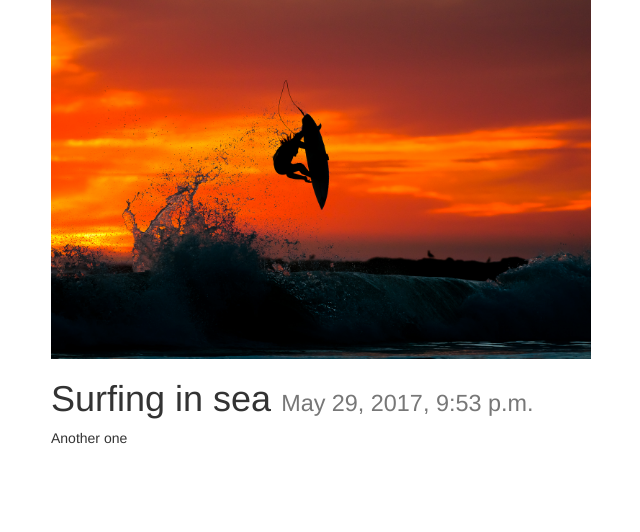
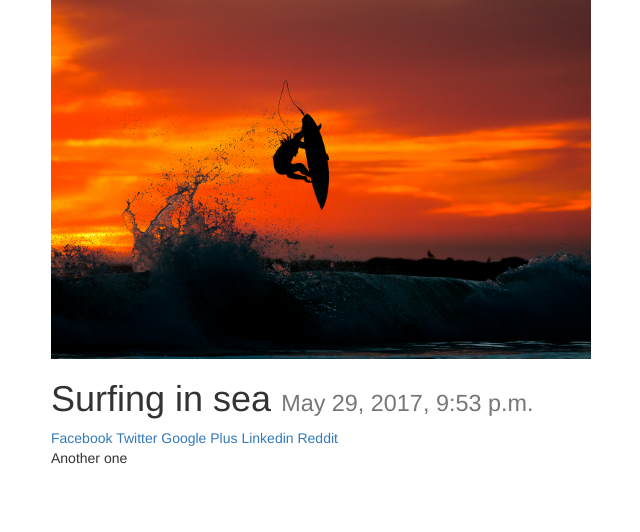
Before and after one commit to aamurtaza/django_1.11, a Django app: a page that uses django_learning_project/src/templates/post_detail.html in a window 1280 px wide. Shown: the top 532 px of the page, without its empty margins (319-959 px from the left). Run offline with Django 3.2, Linux system fonts and the light colour scheme; data comes from the database, SQL or seed files in the repository; some libraries are stand-ins or nearby versions.

Commit message:
Add social hyperlinks

```diff
--- a/django_learning_project/src/templates/post_detail.html
+++ b/django_learning_project/src/templates/post_detail.html
@@ -2,7 +2,25 @@
 <div class="col-sm-6 col-sm-offset-3">
     {% if instance.image %}
     <img src="{{ instance.image.url }}" class="img-responsive"> {% endif %}
-    <h1>{{title}} <small> {{instance.timestamp}} </small></h1> {{instance.content|linebreaks }}
-    <br/>
+    <h1>{{title}} <small> {{instance.timestamp}} </small></h1>
+
+    <a href="https://www.facebook.com/sharer/sharer.php?u={{ request.build_absolute_uri }}">
+		Facebook
+	</a>
+    <a href="https://twitter.com/home?status=I'm%20going%20to%20learn%20to%20Code...%20Come%20build%20an%20web%20apsp%20with%20me!%20%23CFE%20and%20@justinmitchel%20{{ request.build_absolute_uri }}">
+		Twitter
+	</a>
+    <a href='https://plus.google.com/share?url={{ request.build_absolute_uri }}'>
+    	Google Plus
+    </a>
+    <a href="https://www.linkedin.com/shareArticle?mini=true&url={{ request.build_absolute_uri }}&title=Be%20first%20%7C%20Join%20Swift%20for%20Entrepreneurs&summary=Swift%20for%20Entrepreneurs%20is%20a%20project-based%20programming%20course%20for%20non-technical%20founders.%20We'll%20learn%20how%20to%20build%20iOS%20apps%20from%20scratch%20using%20Apple's%20new%20programming%20language:%20Swift.%20Be%20first%20and%20learn%20with%20me!&source=http://swiftforentrepreneurs.com/">
+		Linkedin
+	</a>
+    <a href="http://www.reddit.com/submit?url={{ request.build_absolute_uri }}&title=Unlock%20to%20Learn%20Swift%20for%20Free!%20By%20Swift%20for%20Entrepreneurs.%20Made%20for%20Non%20Techincals.">
+    	Reddit
+    </a>
+
+	{{instance.content|linebreaks }}
+   <br/>
 </div>
 {% endblock content %}
```
